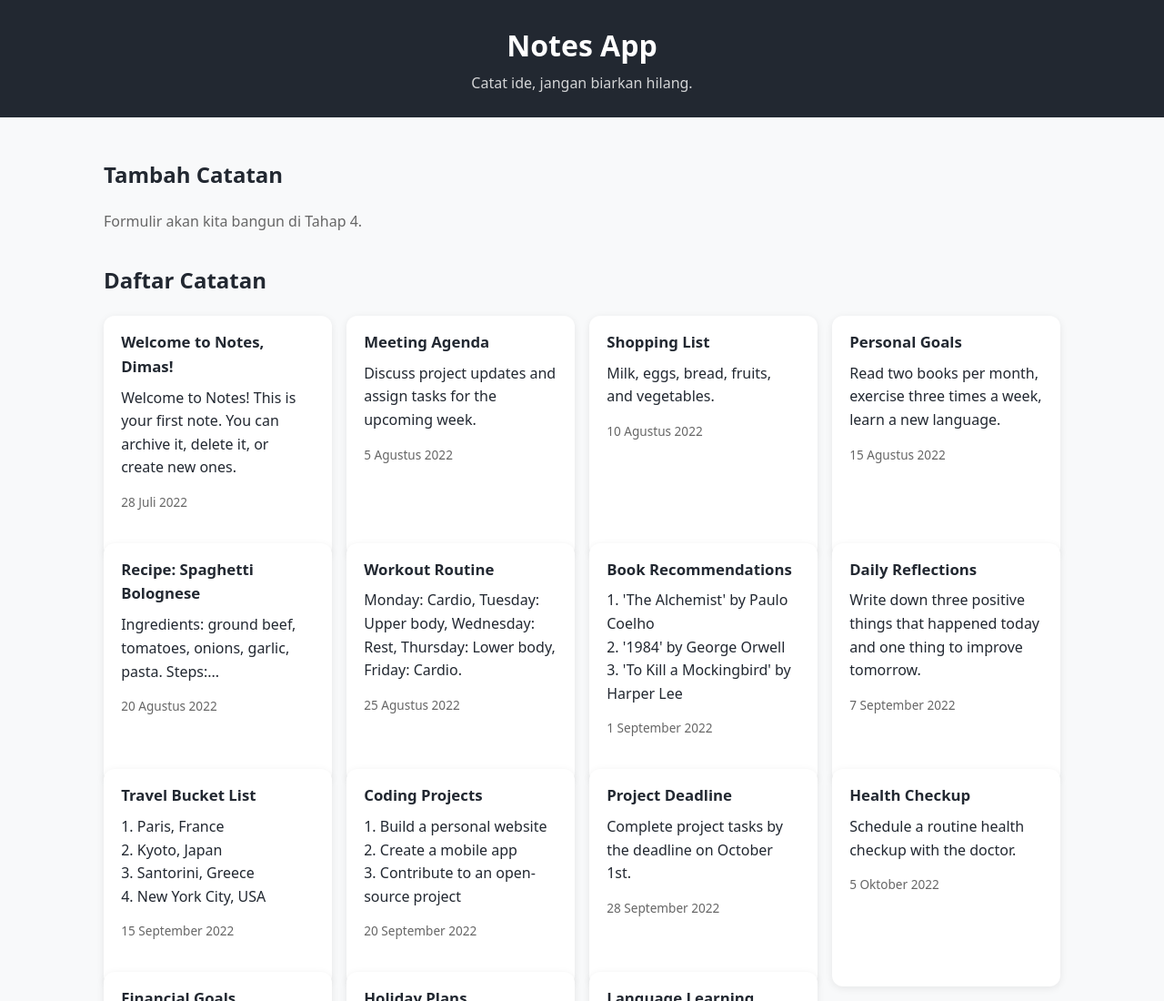
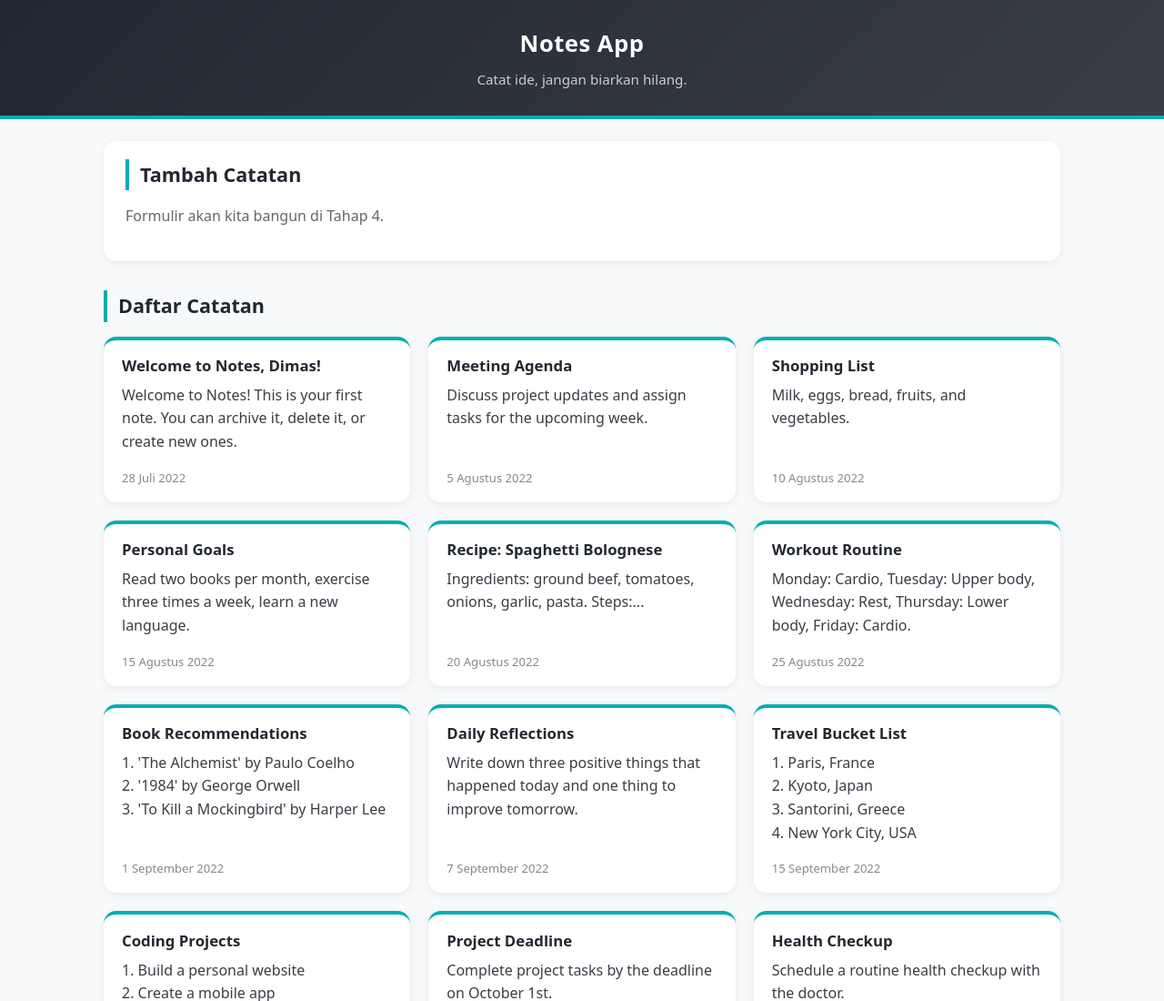
Before and after one commit to mesakhlolo/notes-app-dicoding, a plain HTML site: page index.html in a window 1280 px wide. Shown: the top 1100 px of the page at 91% size. Drawn offline with Linux system fonts and the light colour scheme.

Commit message:
polish tampilan: hover kartu, aksen teal, tanggal rata bawah (O1+O4)

```diff
--- a/js/components/AppBar.js
+++ b/js/components/AppBar.js
@@ -42,16 +42,17 @@ class AppBar extends HTMLElement {
 
     this.shadowRoot.innerHTML = `
       <style>
+        :host { display: block; }
         header {
-          background: #222831;
+          background: linear-gradient(135deg, #222831 0%, #393e46 100%);
           color: white;
-          padding: 1.5rem;
+          padding: 1.75rem 1.5rem;
           text-align: center;
+          border-bottom: 4px solid #00adb5;
         }
-        h1 { margin: 0; }
-        p { margin: 0.25rem 0 0; opacity: 0.8; }
+        h1 { margin: 0; font-size: 1.6rem; letter-spacing: 0.5px; }
+        p { margin: 0.35rem 0 0; opacity: 0.75; font-size: 0.95rem; }
       </style>
-
       <header>
         <h1>${title}</h1>
         <p>${subtitle}</p>
--- a/js/components/NoteItem.js
+++ b/js/components/NoteItem.js
@@ -3,7 +3,7 @@
 class NoteItem extends HTMLElement {
   constructor() {
     super();
-    this.attachShadow({ mode: 'open' });
+    this.attachShadow({ mode: "open" });
     this._note = null;
   }
 
@@ -21,6 +21,15 @@ class NoteItem extends HTMLElement {
     if (this._note) this.render();
   }
 
+  // TODO(human): ubah data -> tampilan. Isi 2 bagian di bawah.
+  // Bagian 1: format tanggal createdAt (ISO string) jadi "28 Jul 2022" yang readable.
+  // Bagian 2: tampilkan title + body + tanggal di shadow DOM.
+  //
+  // Trade-off:
+  // - toLocaleDateString('id-ID', {...}) => "28 Juli 2022", user-friendly, disarankan.
+  // - new Date(x).toISOString().slice(0,10) => "2022-07-28", mesin-friendly tapi kaku.
+  // - body: tampilkan langsung, atau potong 150 karakter + "..." biar kartu rata?
+  //   (potong rapi tapi info kepotong vs full tapi kartu beda tinggi)
   render() {
     if (!this._note) return;
     const { title, body, createdAt } = this._note;
@@ -32,19 +41,36 @@ class NoteItem extends HTMLElement {
       year: 'numeric',
     });
 
-    // Versi awal (jelek): jalan tapi polos, belum ada hover / aksen.
+    // Shadow DOM: style luar (style.css) TIDAK masuk ke sini,
+    // jadi kartu harus bawa <style>-nya sendiri.
     this.shadowRoot.innerHTML = `
       <style>
+        :host { display: block; height: 100%; }
         article {
           background: white;
-          border-radius: 12px;
-          padding: 1rem 1.2rem;
-          box-shadow: 0 2px 8px rgb(0 0 0 / 0.08);
+          border-radius: 14px;
+          padding: 1.1rem 1.25rem 1rem;
+          box-shadow: 0 2px 8px rgb(0 0 0 / 0.07);
+          border-top: 4px solid #00adb5;
           height: 100%;
+          box-sizing: border-box;
+          display: flex;
+          flex-direction: column;
+          transition: transform 0.15s ease, box-shadow 0.15s ease;
         }
-        h3 { margin: 0 0 0.5rem; font-size: 1.05rem; }
-        p { margin: 0 0 0.75rem; white-space: pre-line; }
-        time { font-size: 0.85rem; color: #666; }
+        article:hover {
+          transform: translateY(-3px);
+          box-shadow: 0 8px 20px rgb(0 0 0 / 0.12);
+        }
+        h3 { margin: 0 0 0.5rem; font-size: 1.05rem; line-height: 1.35; color: #222831; }
+        p {
+          margin: 0 0 1rem;
+          white-space: pre-line;
+          color: #393e46;
+          line-height: 1.6;
+          flex: 1;
+        }
+        time { font-size: 0.82rem; color: #888; }
       </style>
       <article>
         <h3>${title}</h3>
@@ -55,4 +81,4 @@ class NoteItem extends HTMLElement {
   }
 }
 
-customElements.define('note-item', NoteItem);
+customElements.define("note-item", NoteItem);
--- a/js/components/NoteList.js
+++ b/js/components/NoteList.js
@@ -21,19 +21,21 @@ class NoteList extends HTMLElement {
   }
 
   render() {
-    // Versi awal (jelek): grid jalan, tapi gap rapat + nama class generik.
+    // Grid WAJIB di dalam shadow karena <note-list> adalah container daftar (W3).
+    // Class .notes-grid dipertahankan agar reviewer bisa inspect sesuai rubric.
     this.shadowRoot.innerHTML = `
       <style>
-        .grid {
+        .notes-grid {
           display: grid;
           grid-template-columns: repeat(auto-fill, minmax(250px, 1fr));
-          gap: 1rem;
+          gap: 1.25rem;
+          align-items: stretch;
         }
       </style>
-      <div class="grid"></div>
+      <div class="notes-grid"></div>
     `;
 
-    const grid = this.shadowRoot.querySelector('.grid');
+    const grid = this.shadowRoot.querySelector('.notes-grid');
     this._notes.forEach((note) => {
       const item = document.createElement('note-item');
       item.note = note; // <-- ini memicu NoteItem.render()
--- a/styles/style.css
+++ b/styles/style.css
@@ -31,8 +31,19 @@ main {
   padding: 1.5rem;
 }
 
+main h2 {
+  font-size: 1.35rem;
+  margin: 0 0 1rem;
+  padding-left: 0.75rem;
+  border-left: 4px solid var(--accent);
+}
+
 .form-section {
   margin-bottom: 2rem;
+  background: var(--card);
+  border-radius: 14px;
+  padding: 1.25rem 1.5rem;
+  box-shadow: 0 2px 8px rgb(0 0 0 / 0.06);
 }
 
 .hint {
@@ -61,3 +72,16 @@ main {
   font-size: 0.85rem;
   color: #666;
 }
+
+/* O4: breakpoint eksplisit — auto-fill sudah fluid, ini menegaskan ke reviewer */
+@media (max-width: 600px) {
+  main { padding: 1rem; }
+}
+
+@media (min-width: 601px) and (max-width: 900px) {
+  main { padding: 1.25rem; }
+}
+
+@media (min-width: 901px) {
+  main { padding: 1.5rem; }
+}
```
